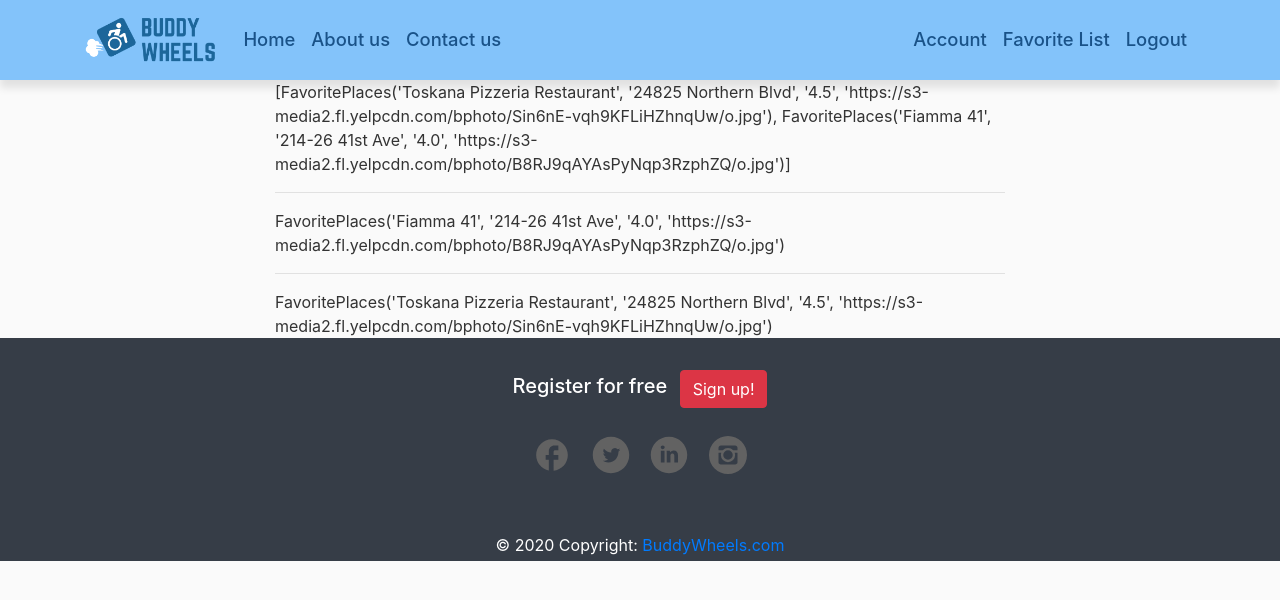
After one commit to minthehouse/CSC59976FinalProject, a Flask app: page /favoriteList in a window 1280 px wide. The commit adds this page. Shown: the top 600 px of the page. Run offline with Flask 2, Linux system fonts and the light colour scheme; a user stored in the database is signed in; data comes from the database, SQL or seed files in the repository; both versions use the stored data as it was after the commit; some libraries are stand-ins or nearby versions.

Commit message:
favorite list implementation

```diff
--- a/buddyWheels/models.py
+++ b/buddyWheels/models.py
@@ -39,15 +39,15 @@ class User(db.Model, UserMixin):
         return f"User('{self.username}', '{self.email}', '{self.image_file}')"
 
 class FavoritePlaces(db.Model):
-    id = db.Column(db.Integer, primary_key=True)
+    id = db.Column(db.String(100), primary_key=True)
     user_info = db.Column(db.String(100), db.ForeignKey('user.username'), nullable=False)
     business_name = db.Column(db.String, nullable=False)
-    address = db.Column(db.String, nullable=False)
-    rating = db.Column(db.Integer, nullable=False)
-    image_url = db.Column(db.String, nullable=False)
+    address = db.Column(db.String(100), nullable=False)
+    rating = db.Column(db.Float, nullable=False)
+    image_url = db.Column(db.String(100), nullable=False)
 
     def __repr__(self):
-        return f"FavoritePlaces('{self.business_name}', '{self.address}', '{self.rating}')"
+        return f"FavoritePlaces('{self.business_name}', '{self.address}', '{self.rating}', '{self.image_url}')"
 
 
 '''
--- a/buddyWheels/route.py
+++ b/buddyWheels/route.py
@@ -29,6 +29,12 @@ def home():
 @app.route("/about")
 def about():
     return render_template('about.html', title='About')
+
+@app.route("/favoriteList", methods=['GET'])
+@login_required
+def favoriteList():
+    favorite_list = FavoritePlaces.query.filter_by(user_info=current_user.username).all()
+    return render_template('favoriteList.html', title='FavoriteList', favorite_list=favorite_list)
 
 @app.route("/search", methods=['GET', 'POST'])
 def search():
@@ -187,6 +193,7 @@ def account():
         form.username.data = current_user.username
         form.email.data = current_user.email
     image_file = url_for('static', filename='profile_pics/' + current_user.image_file)
+
     return render_template('account.html', title='Account',
                            image_file=image_file, form=form)
 
--- /dev/null
+++ b/buddyWheels/templates/favoriteList.html
@@ -0,0 +1,9 @@
+{%extends "layout.html"%}
+{%block content%}
+
+    {{favorite_list}}
+<hr>
+    {{favorite_list[1]}}
+<hr>
+    {{favorite_list[0]}}
+{%endblock%}
--- a/buddyWheels/templates/layout.html
+++ b/buddyWheels/templates/layout.html
@@ -38,6 +38,7 @@
             <div class="navbar-nav">
               {% if current_user.is_authenticated %}
                 <a class="nav-item nav-link" href="{{ url_for('account') }}">Account</a>
+                <a class="nav-item nav-link" href="{{ url_for('favoriteList') }}">Favorite List</a>
                 <a class="nav-item nav-link" href="{{ url_for('logout') }}">Logout</a>
               {% else %}
                 <a class="nav-item nav-link" href="{{ url_for('login') }}">Login</a>
```
Also changed, not shown: buddyWheels/site.db (added).
